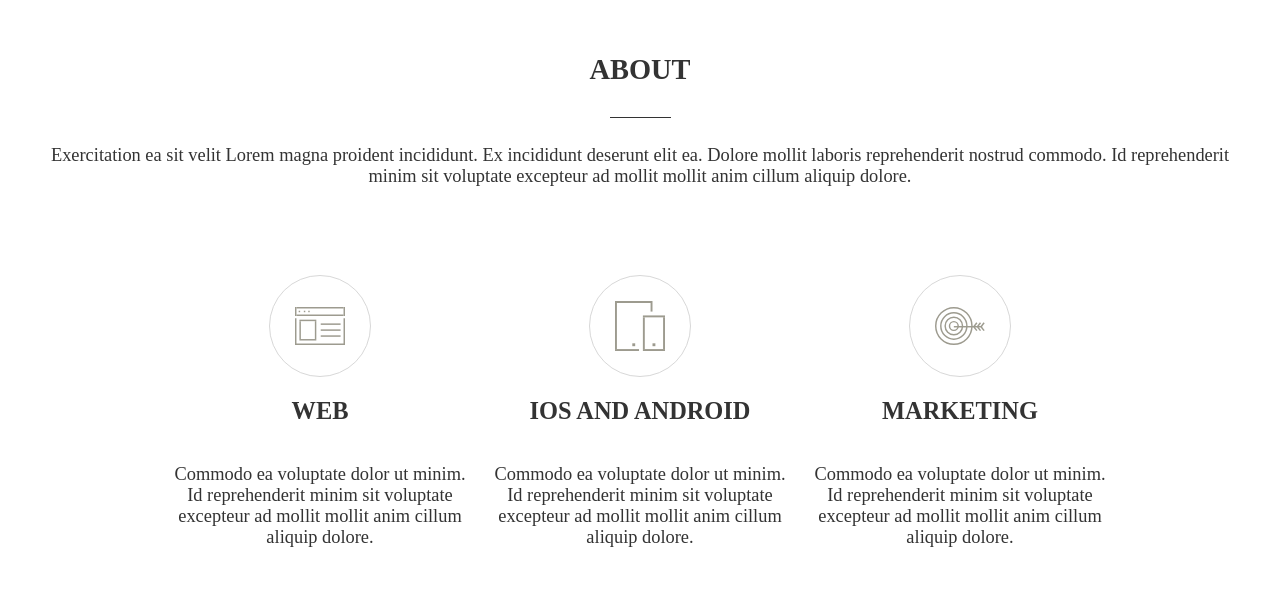
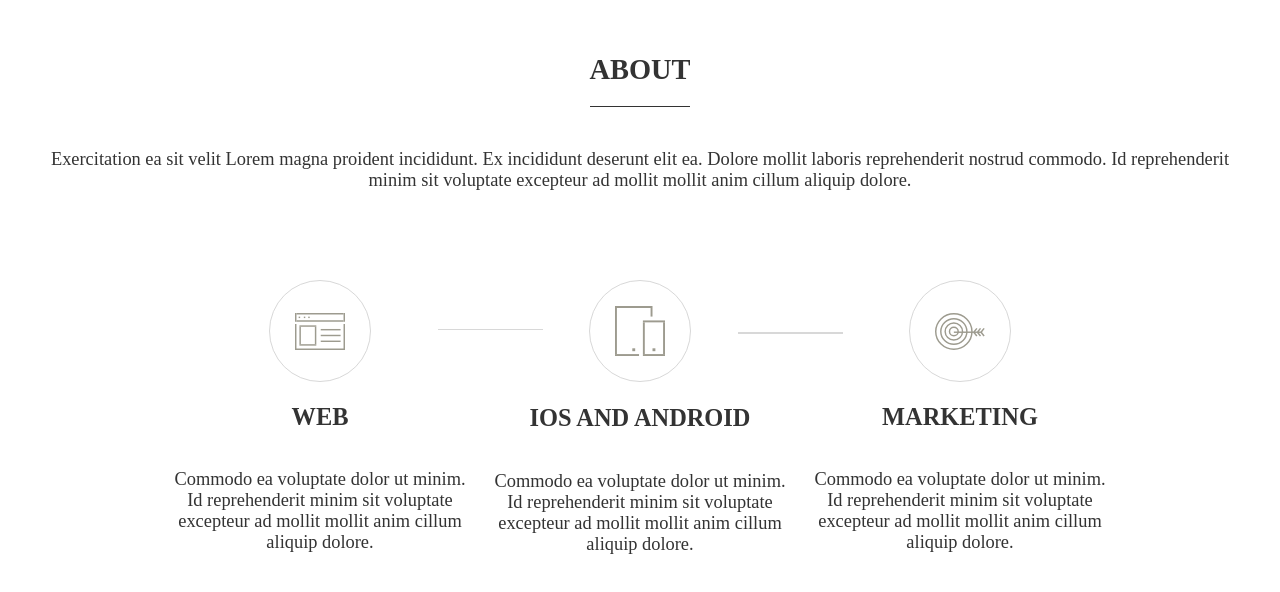
Before and after one commit to leeraag/neoflex_homeworks, a plain HTML site: page Task_01_HTML_CSS/bem-scss/index.html in a window 1280 px wide. Drawn offline with Linux system fonts and the light colour scheme.

Commit message:
Update Task_01 bem/scss

```diff
--- a/Task_01_HTML_CSS/bem-scss/index.html
+++ b/Task_01_HTML_CSS/bem-scss/index.html
@@ -10,7 +10,6 @@
     <main class="container">
         <article class="top">
             <h1>ABOUT</h1>
-            <hr>
             <p>
                 Exercitation ea sit velit Lorem magna proident incididunt. Ex incididunt deserunt
                 elit ea. Dolore mollit laboris reprehenderit nostrud commodo. Id reprehenderit minim
@@ -19,7 +18,7 @@
         </article>
         <article class="card">
             <section class="card__item">
-                <div class="card__img__container">
+                <div class="card__img-container">
                     <img src="../assets/icons/window.svg" alt="window" class="card__image"/>
                 </div>
                 <h2 class="card__title">WEB</h2>
@@ -29,9 +28,11 @@
                 </p>
             </section>
             <section class="card__item">
-                <div class="card__img__container">
+                <div class="line line-left"></div>
+                <div class="card__img-container ">
                     <img src="../assets/icons/phone.svg" alt="phone" class="card__image"/>
                 </div>
+                <div class="line line-right"></div>
                 <h2 class="card__title">IOS AND ANDROID</h2>
                 <p class="card__text">
                     Commodo ea voluptate dolor ut minim. Id reprehenderit minim sit voluptate excepteur
@@ -39,7 +40,7 @@
                 </p>
             </section>
             <section class="card__item">
-                <div class="card__img__container">
+                <div class="card__img-container">
                     <img src="../assets/icons/goal.svg" alt="goal" class="card__image"/>
                 </div>
                 <h2 class="card__title">MARKETING</h2>
--- a/Task_01_HTML_CSS/bem-scss/scss/style.scss
+++ b/Task_01_HTML_CSS/bem-scss/scss/style.scss
@@ -26,15 +26,11 @@ body {
   text-align: center;
   h1 {
     font: $font-main-header;
+    // line-height: 40px;
+    padding-bottom: 20px;
+    border-bottom: 1px solid $primary-color;
   }
-  hr {
-    border: 0;
-    clear: both;
-    display: block;
-    background-color: $primary-color;
-    height: 1px;
-    width: 5%;
-  }
+
   p {
     font: $font-text;
   }
@@ -55,8 +51,25 @@ body {
     flex-direction: column;
     align-items: center;
     justify-content: center;
-    // margin: 0 20px;
-    .card__img__container {
+
+    @media (min-width: 1024px) {
+      .line {
+        height: 1.5px;
+        width: 35%;
+        position: relative;
+        background-color: #d8d8d8;
+      }
+      .line-left {
+        top: 50px;
+        right: 150px;
+      }
+      .line-right {
+        top: -50px;
+        right: -150px;
+      }
+    }
+
+    .card__img-container {
       width: 100px;
       height: 100px;
       border: 1px solid #d8d8d8;
```
Also changed, not shown: Task_01_HTML_CSS/bem-scss/css/style.css, 1 other file.
